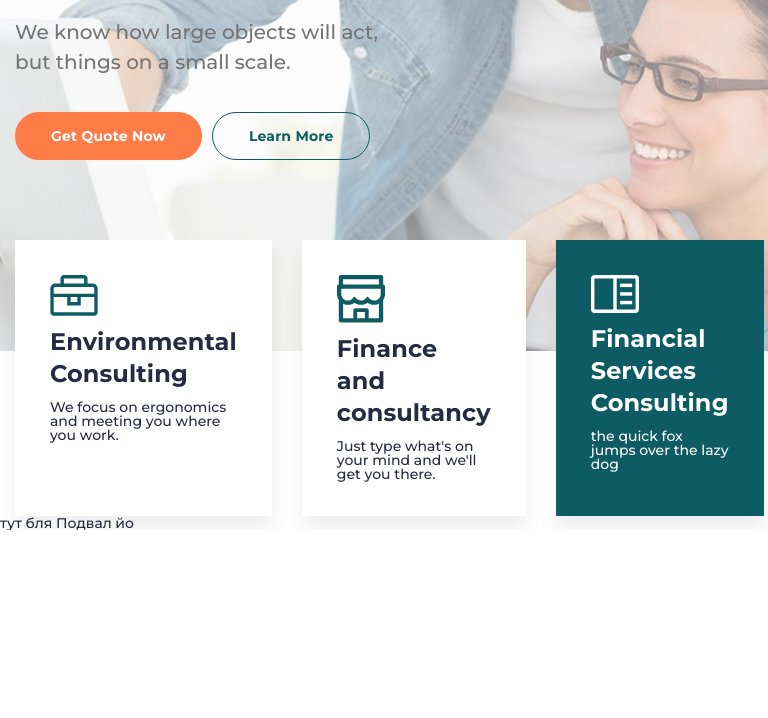
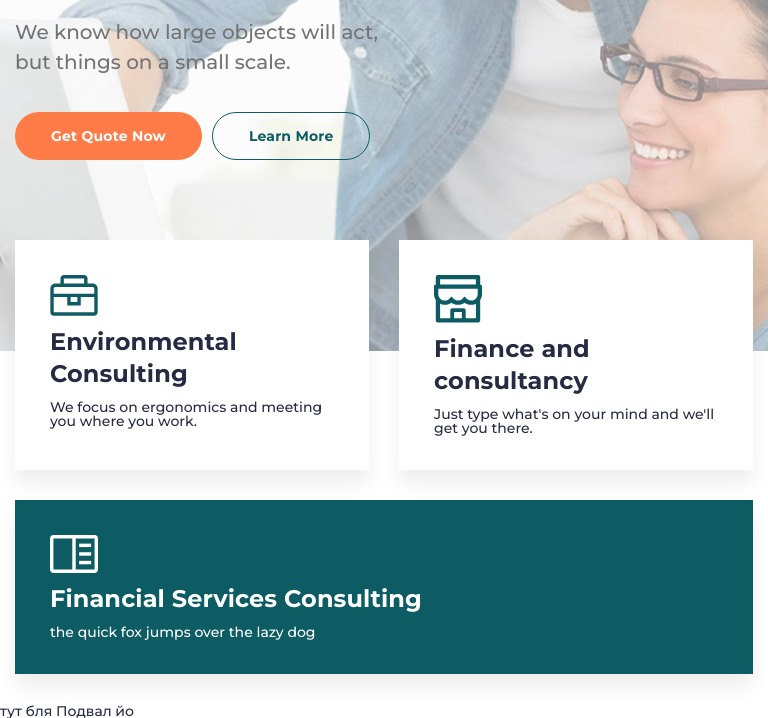
Before and after one commit to khalhadj/relvise-, a plain HTML site: page index.html in a window 768 px wide. Shown: the part 376-1094 px from the top of the page. Before the commit the page ends 906 px from the top, so only its background shows below. Drawn offline with Linux system fonts and the light colour scheme.

Commit message:
add adaptive for services block

```diff
--- a/css/style.css
+++ b/css/style.css
@@ -231,18 +231,45 @@ position: relative;
 .services__container {
 }
 .services__body {
-  display: flex;
-  margin: 0 -15px;
+}
+@media (min-width: 670px){
+  .services__body {
+    display: flex;
+    flex-wrap: wrap;
+    margin: 0 -15px;
+}
 }
 .services__column {
+  margin: 0 0 30px 0;
+  flex: 0 1 33.333%;
+}
+
+@media (min-width: 670px){
+.services__column{
   padding: 0 15px;
-  flex: 0 1 33.333%;
+  }
+}
+@media (max-width: 992px){
+.services__column {
+  flex: 0 1 50%;
+}
+.services__column:not(:last-child){
+  margin: 0 0 30px 0;
+}
+.services__column:last-child {
+  flex: 1 1 100%;
+}
 }
 .services__item {
   height: 100%;
   box-shadow: 0px 13px 19px rgba(0, 0, 0, 0.07);
   background-color: #fff;
   padding: 35px;
+}
+@media (max-width: 479px){
+.services__item{
+  padding: 25px;
+}
 }
 .item-service {
 }
```
